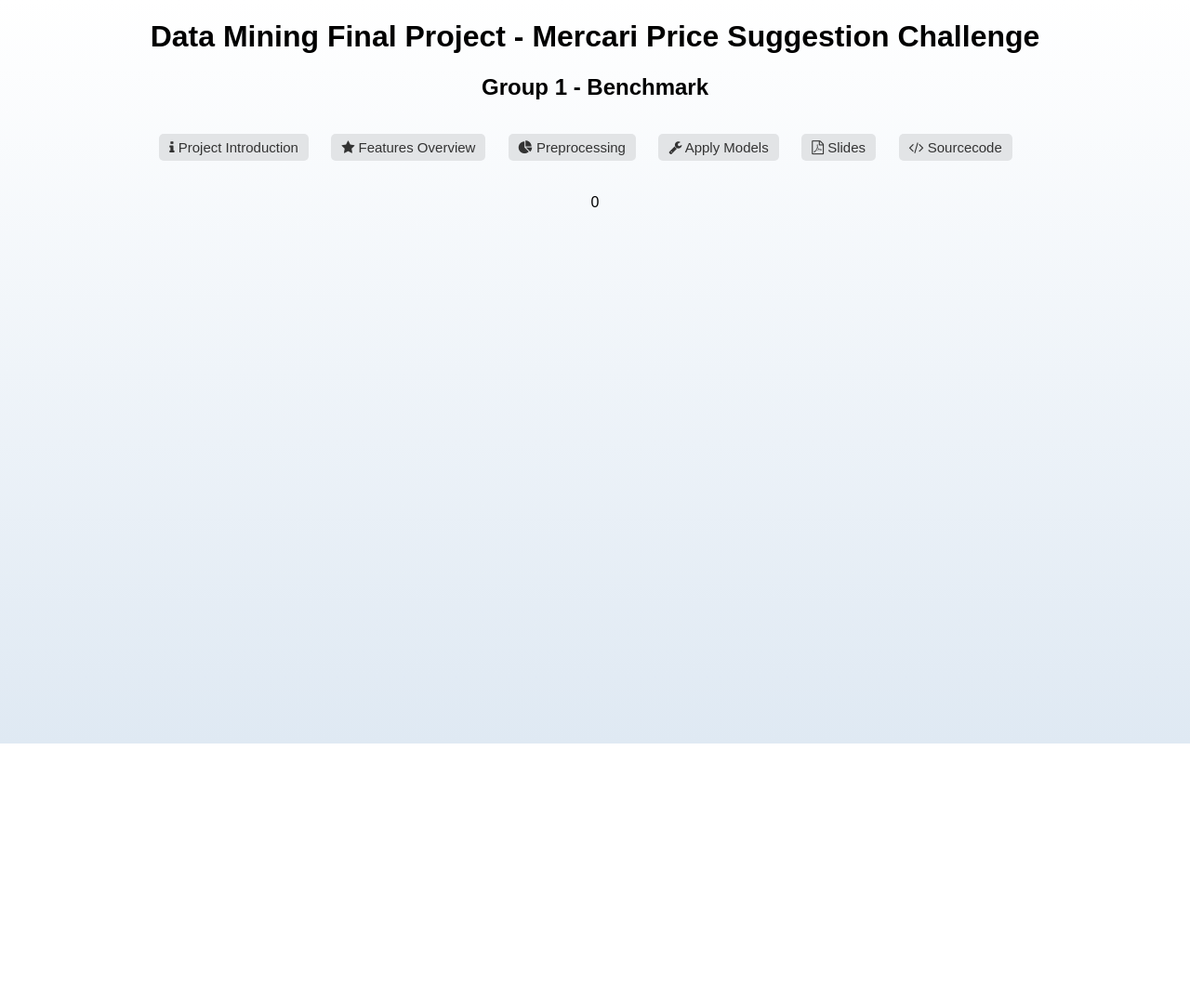
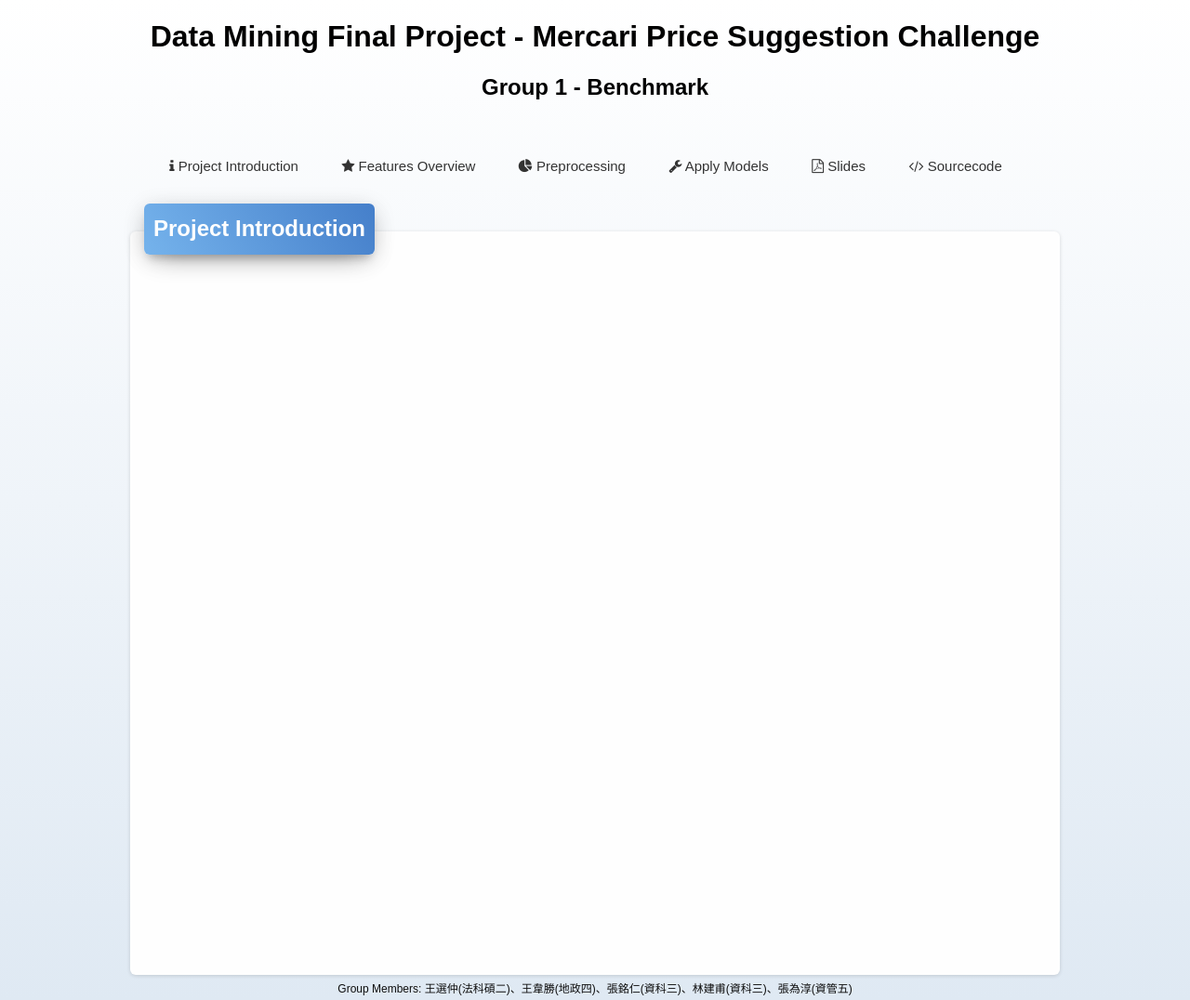
Before and after one commit to josix/kaggle_Mercari_project, a plain HTML site: page index.html in a window 1280 px wide. Shown: the whole page at 93% size. Before the commit the page ends 800 px from the top, so only its background shows below. Drawn offline with Linux system fonts and the light colour scheme.

Commit message:
Add content title
* Update content title style
* Add footer message
* Update tab-content style

```diff
--- a/index.html
+++ b/index.html
@@ -17,15 +17,10 @@
         border: 1px black;
       }
 
-      html {
-        height: 100vh;
-      }
-
       body {
         display: flex;
         flex-direction: column;
         align-items: center;
-        min-height: 100vh;
         position: relative;
         background-image: linear-gradient(to top, #dfe9f3 0%, white 100%);
       }
@@ -42,7 +37,6 @@
         display: inline-block;
         padding: 5px 5px;
         border-radius: 5px;
-        background-color: #e2e4e6;
         color: #fff;
         margin-right: 20px;
         box-shadow: #d6dadc;
@@ -63,18 +57,46 @@
         color: #333333;
       }
 
-      .tab-content.active{
-          display: block;
+      div.tab-content{
+        display: flex;
+        flex-direction: row;
+        min-height: 800px;
+        width: 1000px;
+        box-shadow: 0 1px 4px 0 rgba(0, 0, 0, 0.14);
+        background-color: #fefefe;
+        border-radius: 6px;
       }
 
       .tab-content.hide{
-          display: none;
+        display: none;
+      }
+
+      h2.content-title {
+        display: flex;
+        margin: -30px 15px 0px 15px;
+        padding: 5px 10px;
+        border-radius: 6px;
+        height: 55px;
+        z-index: 3;
+        background-image: linear-gradient(60deg, #75b3ec, #457fca);
+        box-shadow: 0 10px 30px -12px rgba(0, 0, 0, 0.42), 0 4px 25px 0px rgba(0, 0, 0, 0.12), 0 8px 10px -5px rgba(0, 0, 0, 0.2);
+        align-items: center;
+        justify-content: center;
+        color: #fefefe;
       }
 
       #NavigationBar {
         overflow: auto;
-        margin: 20px;
+        margin: 40px;
       }
+
+      #footer-message {
+        color: #0f0f0f;
+        font-weight: 200;
+        margin: 5px;
+        font-size: 12px;
+      }
+
     </style>
     <link rel="stylesheet" href="https://cdnjs.cloudflare.com/ajax/libs/font-awesome/4.6.3/css/font-awesome.min.css">
     <script src="./main.js"></script>
@@ -92,9 +114,18 @@
             <li><button><i class="fa fa-code" aria-hidden="true"></i> Sourcecode</button></li>
         </ul>
     </div>
-    <div id="tab-0" class="tab-content active">0</div>
-    <div id="tab-1" class="tab-content hide">1</div>
-    <div id="tab-2" class="tab-content hide">2</div>
-    <div id="tab-3" class="tab-content hide">3</div>
+    <div id="tab-0" class="tab-content active">
+      <h2 class="content-title">Project Introduction</h2>
+    </div>
+    <div id="tab-1" class="tab-content hide">
+      <h2 class="content-title">Features Overview</h2>
+    </div>
+    <div id="tab-2" class="tab-content hide">
+      <h2 class="content-title">Preprocessing</h2>
+    </div>
+    <div id="tab-3" class="tab-content hide">
+      <h2 class="content-title">Apply Models</h2>
+    </div>
   </body>
+  <span id="footer-message">Group Members: 王選仲(法科碩二)、王韋勝(地政四)、張銘仁(資科三)、林建甫(資科三)、張為淳(資管五)</span>
 </html>
```
